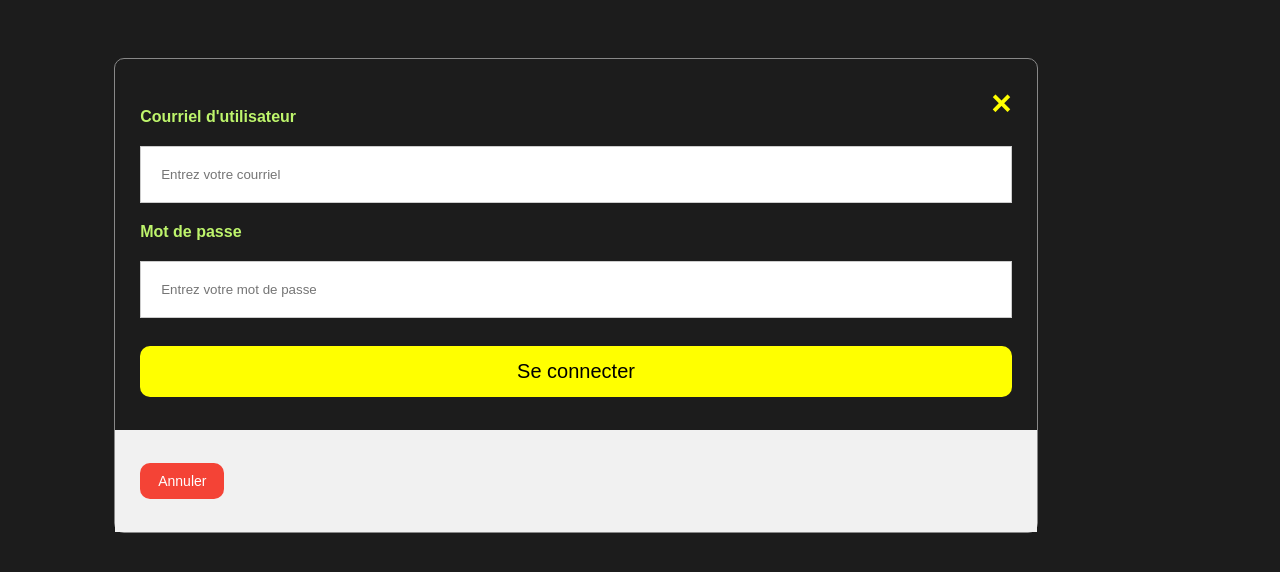
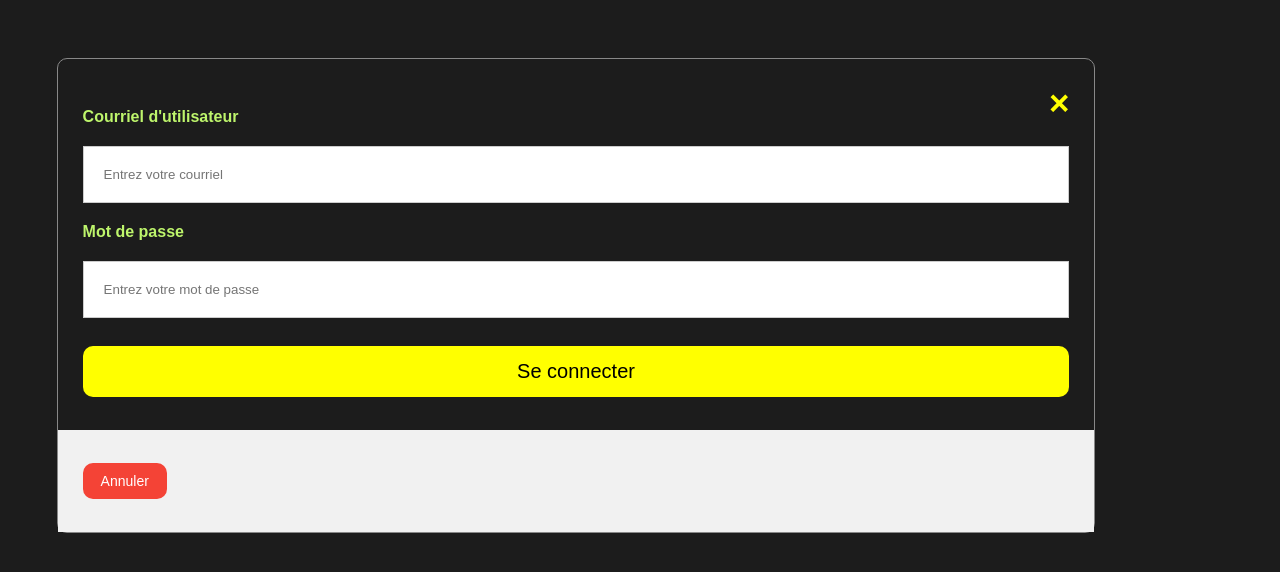
Before and after one commit to julie-technilab-design/login, a plain HTML site: page index.html in a window 1280 px wide. Both pictures are taken after a click on the button "Connexion". Drawn offline with Linux system fonts and the light colour scheme.

Commit message:
Update index.html
width % change - modal

```diff
--- a/index.html
+++ b/index.html
@@ -84,7 +84,7 @@ span.psw {
   margin: 5% auto 15% auto; /* 5% from the top, 15% from the bottom and centered */
   border: 1px solid #888;
   border-radius: 10px;
-  width: 80%; /* Could be more or less, depending on screen size */
+  width: 90%; /* Could be more or less, depending on screen size */
 }
 
 /* The Close Button (x) */
```
